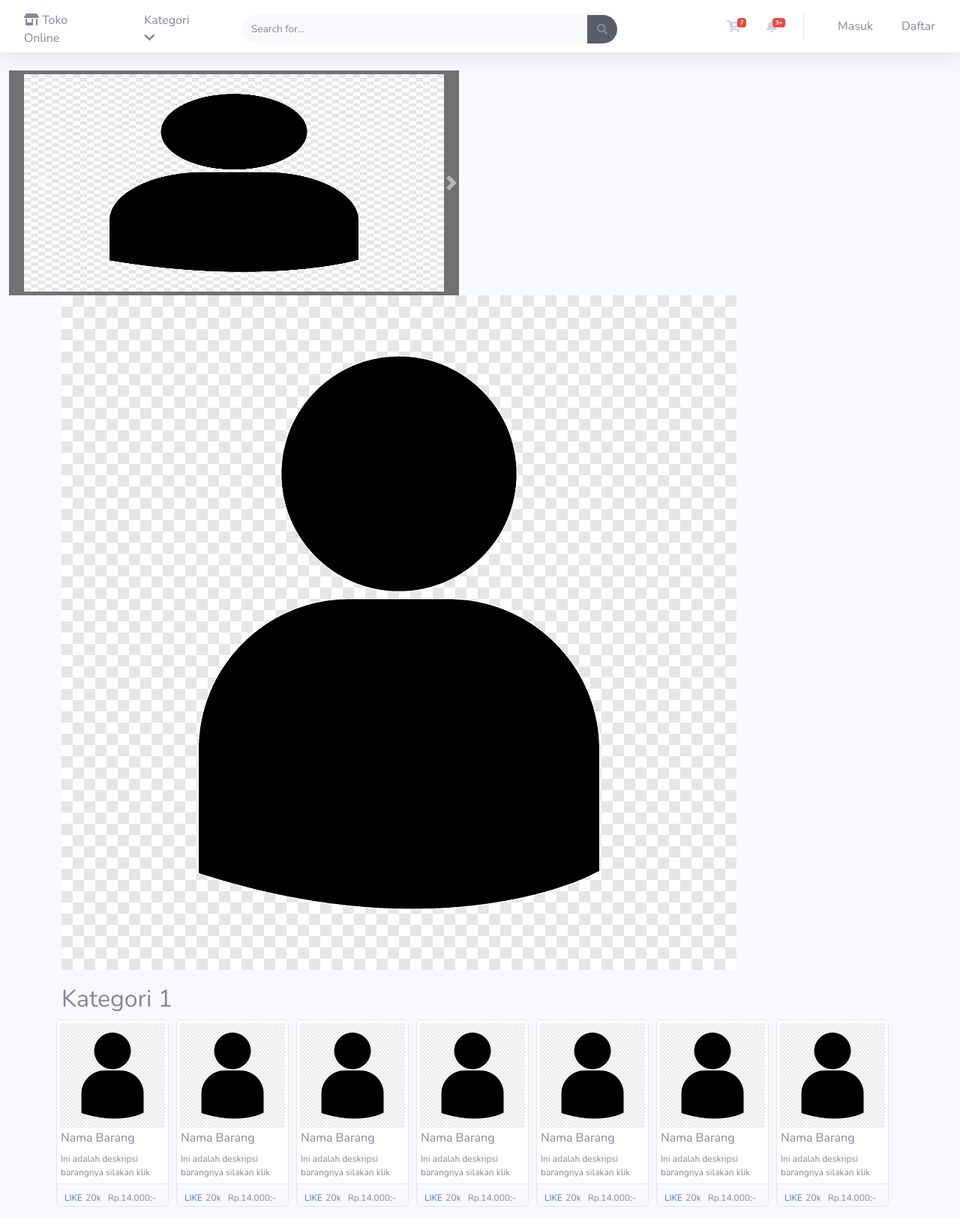
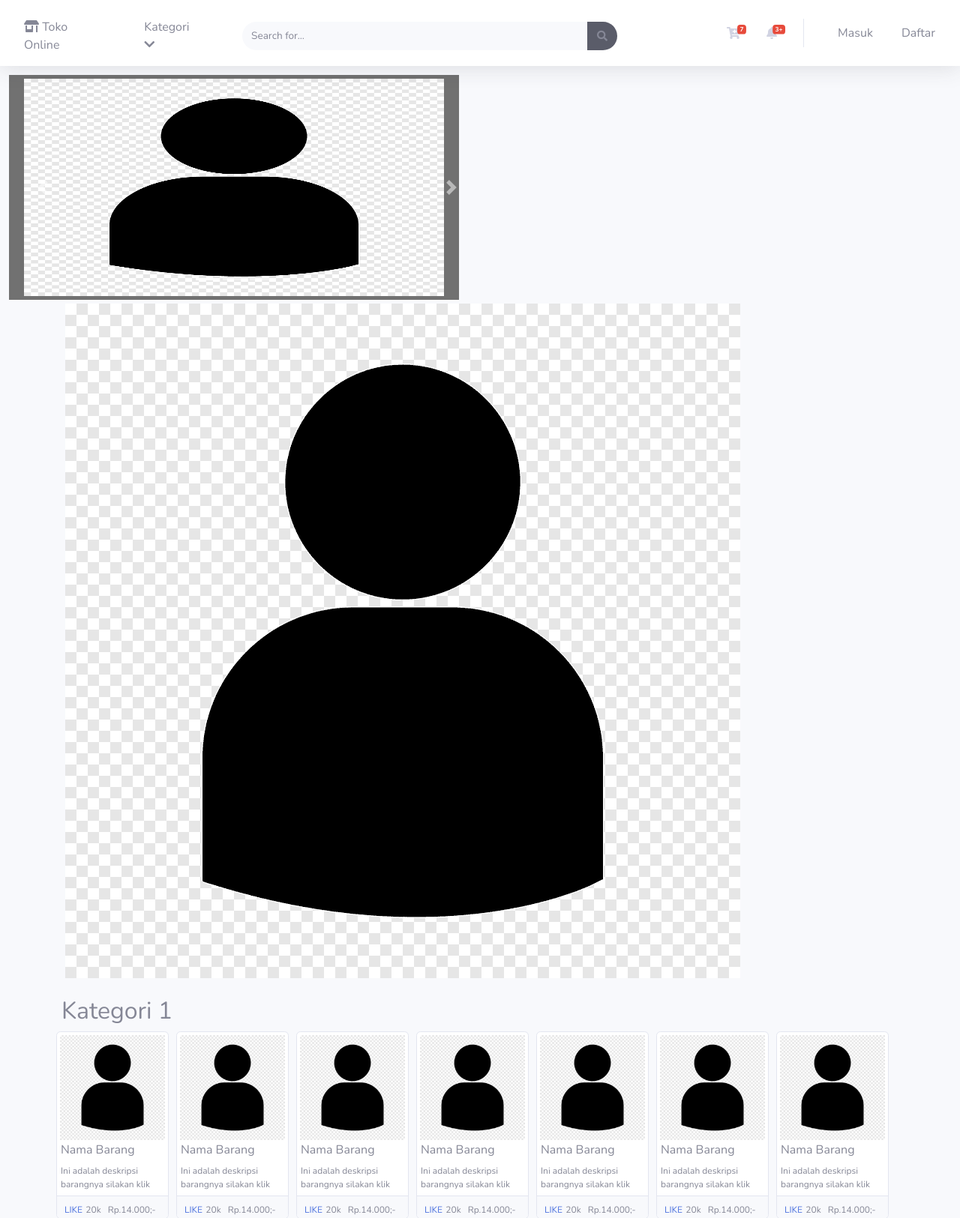
Before and after one commit to alifahfathonah/E-mart_XIIRPL3, a CodeIgniter app: page /E-mart_XIIRPL3/ in a window 1280 px wide. Shown: the top 1625 px of the page at 75% size. Run offline with CodeIgniter, Linux system fonts and the light colour scheme; data that the repository does not hold is empty.

Commit message:
memperbaiki css top

```diff
--- a/assets/css/style.css
+++ b/assets/css/style.css
@@ -21,14 +21,38 @@
 }
 
 /*Awal Slideshow*/
+.topbar {
+	width: 100%;
+	height: auto;
+	margin: auto;
+	z-index:10;
+	position: fixed;
+}
+
+.top {
+	height: 100px;
+}
+.slide2 {
+	width: 300px;
+	height: 300px;
+	margin-left: 10px;
+	margin-right: 10px;
+	background-color: rgb(88, 88, 88);
+}
+.slide-item {
+	padding: 5px;
+}
+
 .slideshow-container {
 	margin: auto;
 	position: relative;
 	max-width: 500px;
 }
+
 .slideshow {
 	display: none;
 }
+
 .prev, .next {
 	cursor: pointer;
 	position: absolute;
@@ -42,13 +66,16 @@
 	transition: 0.6s ease;
 	border-radius: 0 3px 3px 0;
 }
+
 .next {
 	right: 0;
 	border-radius: 3px 0 0 3px;
 }
+
 .prev:hover, .next:hover {
 	background-color: rgba(0,0,0,0,8);
 }
+
 .text {
 	color: #f2f2f2;
 	font-size: 15px;
@@ -58,6 +85,7 @@
 	width: 100%;
 	text-align: center;
 }
+
 .numbertext {
 	color: #f2f2f2;
 	font-size: 12px;
@@ -65,6 +93,7 @@
 	position: absolute;
 	top: 0;
 }
+
 .dot {
 	cursor: pointer;
 	height: 13px;
@@ -75,23 +104,28 @@
 	display: inline-block;
 	transition: background-color 0.6s ease;
 }
+
 .active, .dot:hover {
 	background-color: #717171;
 }
+
 .fade {
 	-webkit-animation-name: fade;
 	-webkit-animation-duration: 1.5s;
 	animation-name: fade;
 	animation-duration: 1.5s;
 }
+
 @-webkit-keyframes fade {
 	from {opacity: .4}
 	to {opacity: 1}
 }
+
 @keyframes fade {
 	from {opacity: .4}
 	to {opacity: 1}
 }
+
 /*Akhir Slideshow*/
 .slide {
 	max-height: 300px;
@@ -126,6 +160,7 @@
 .card-body {
 	padding: 0 5px 5px 5px;
 }
+
 .card-body h5 {
 	padding: 0;
 	margin: 0;
@@ -145,6 +180,7 @@
 	margin-left: 5px;
 	font-size: 12px;
 }
+
 .card-footer p {
 	display: inline;
 	margin-right: 5px;
```
